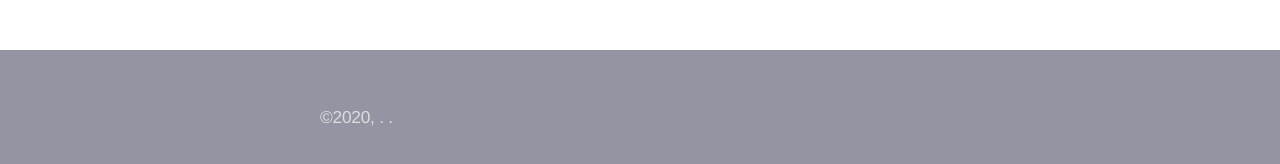
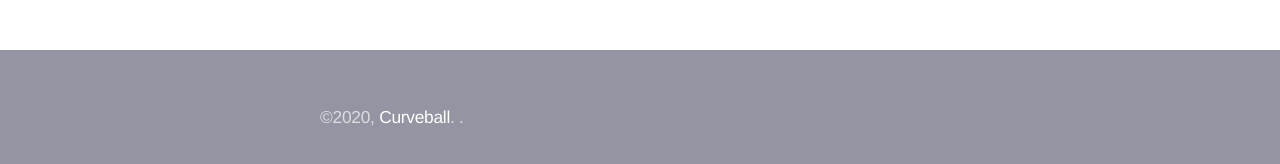
Before and after one commit to curveball/website, a Jekyll site: the page built from index.md, in a window 1280 px wide and 900 px high, scrolled down 8774 px. Shown: the part 715-879 px from the top of the window. Built offline with Jekyll 4.4.1, drawn with Linux system fonts in a browser that asks for light colours.

Commit message:
Add copyright, use https

```diff
--- a/_config.yml
+++ b/_config.yml
@@ -15,7 +15,7 @@ permalink:	/blog/:title
 title:            Curveball
 tagline:          'A framework that rips'
 description:      'A javascript framework for building webservices in Node.js'
-url:              http://curveballjs.org
+url:              https://curveballjs.org
 baseurl:
 
 author:
@@ -23,6 +23,10 @@ author:
   url:            https://evertpot.com
 
 include: ['_sass', '*.scss']
+
+copyright:
+  author:         Curveball
+  url:            https://github.com/curveball
 
 # Custom vars
 icon:             /assets/images/logo.svg
```
